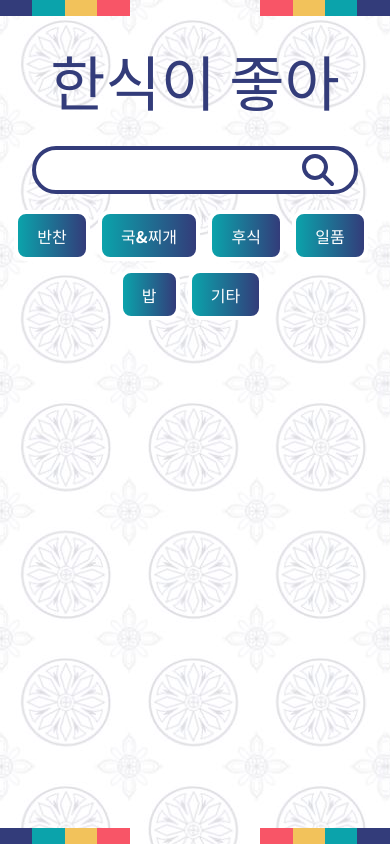
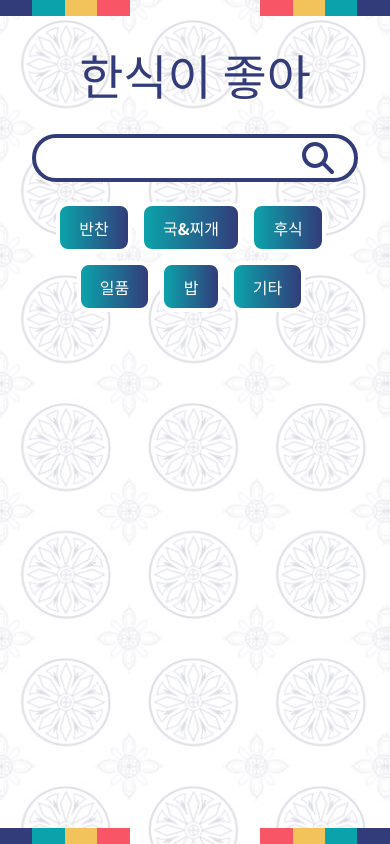
Before and after one commit to sorate7624/korean-food-recipe, a React (Vite) app: page / in a window 390 px wide. Built offline with nearby package versions, Linux system fonts and the light colour scheme.

Commit message:
mobile ui 수정

```diff
--- a/index.html
+++ b/index.html
@@ -3,6 +3,7 @@
   <head>
     <meta charset="UTF-8" />
     <link rel="icon" type="image/svg+xml" href="./rice.png" />
+    <meta http-equiv="Content-Security-Policy" content="upgrade-insecure-requests">
     <meta name="viewport" content="width=device-width, initial-scale=1.0" />
     <title>한식이 좋아</title>
   </head>
--- a/src/components/Filter.jsx
+++ b/src/components/Filter.jsx
@@ -30,7 +30,7 @@ export const Filter = ({ onFilteredDataChange }) => {
 
   return (
     <>
-      <div className="fixed top-[210px] left-0 w-full">
+      <div className="w-full mt-5">
         {method.map((item, index) => (
           <button
             key={index}
--- a/src/components/RecipeSearch.jsx
+++ b/src/components/RecipeSearch.jsx
@@ -83,11 +83,11 @@ export const RecipeSearch = () => {
   return (
     <>
       <div
-        className={`fixed top-0 left-1/2 translate-x-[-50%] w-full h-auto z-20 pt-[50px] pb-20 px-8 ${
+        className={`fixed top-0 left-1/2 translate-x-[-50%] w-full h-auto z-20 pt-[50px] px-8 ${
           showScrollTop && `bg-white/80`
         }`}
       >
-        <h1 className="font-bold text-6xl mb-9">
+        <h1 className="font-bold text-5xl mb-9 sm:text-6xl">
           <Link
             onClick={handleLinkClick}
             className="text-korean-blue hover:text-korean-blue"
```
Also changed, not shown: 3 other files (tests, documents, lock files or other folders).
